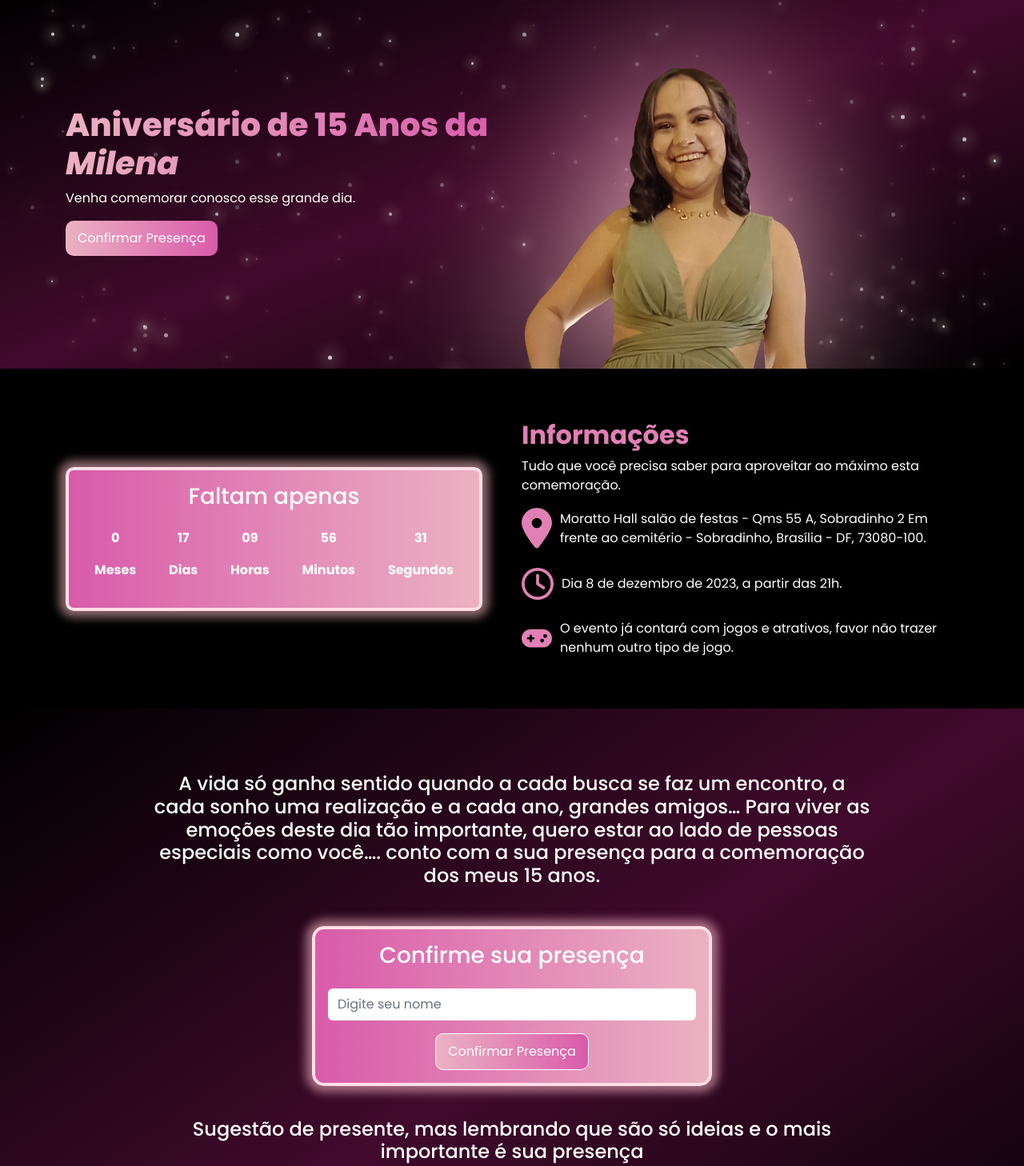
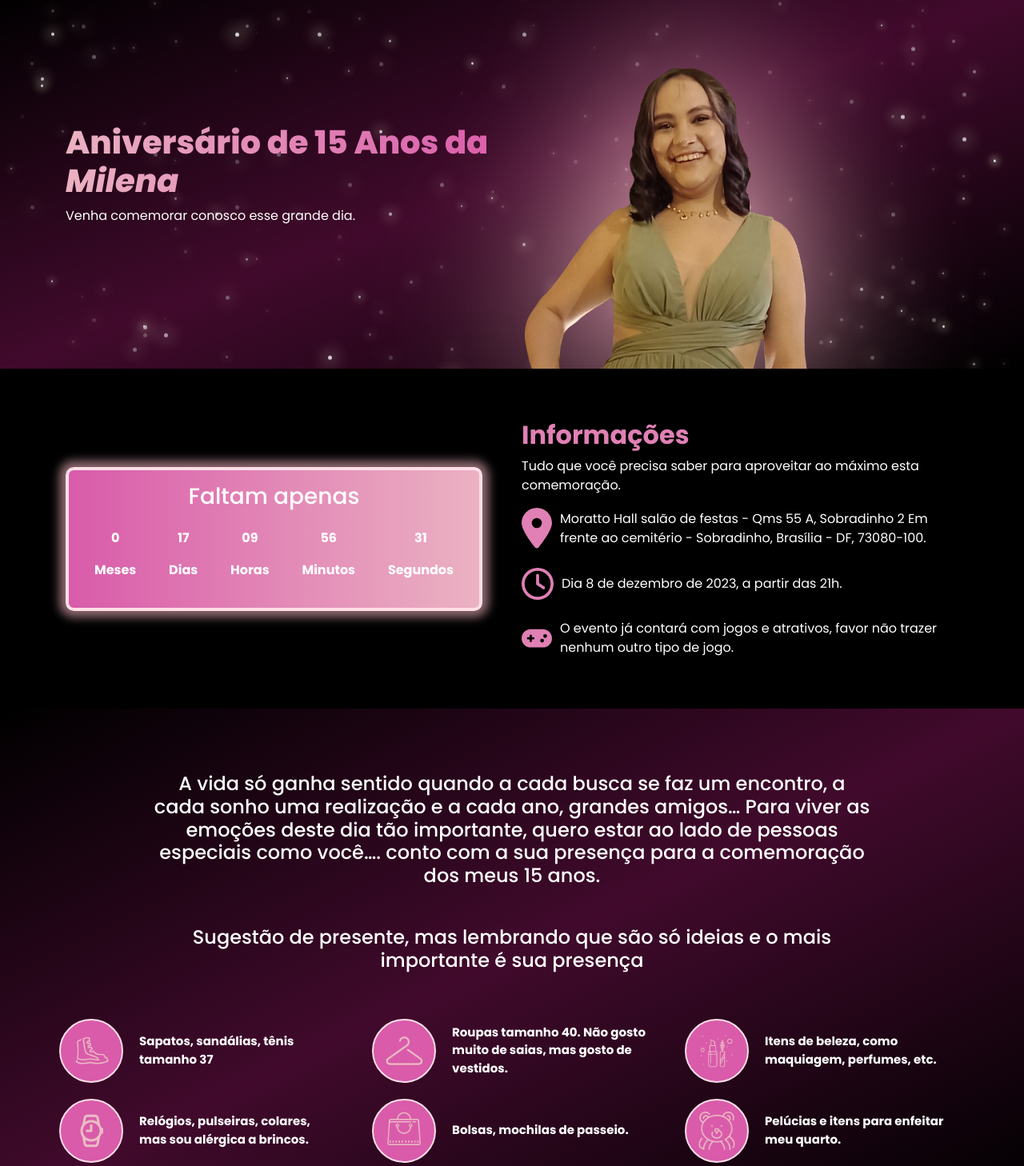
Before and after one commit to Vinicius064/AniversarioMilena, a website: page index.html in a window 1280 px wide. Shown: the part 9-1467 px from the top of the page at 80% size. Drawn offline with nearby package versions, Linux system fonts and the light colour scheme.

Commit message:
Update index.html

```diff
--- a/index.html
+++ b/index.html
@@ -27,7 +27,7 @@
                               </svg>
                             <h1>Aniversário de 15 Anos da <em>Milena</em></h1>
                             <p>Venha comemorar conosco esse grande dia.</p>
-                            <button id="button" class="btn-1">Confirmar Presença</button>
+                            <!--<button id="button" class="btn-1">Confirmar Presença</button>-->
                         </div>
                         <div class="col-md-6">
                             <div class="d-flex justify-content-between">
@@ -111,7 +111,7 @@
                     </h4>
                 </div>
 
-                <div id="anchor" class="flex justify-center">
+                <!--<div id="anchor" class="flex justify-center">
                     <div class="divConfirmePresenca p-3">
                         <h3 class=" mb-4 text-white text-center"> Confirme sua presença</h3>
                         <div>
@@ -123,7 +123,7 @@
                             <button id="buttonConfirmarPresenca" onclick="ConfirmarPresenca()" class="btn-1">Confirmar Presença</button>
                         </div>
                     </div>
-                </div>
+                </div>-->
 
                 <div class="mt-10 mb-10 d-flex justify-content-center">
                     <h4 class="text-center text-white tamanhoH5Celular">
```
